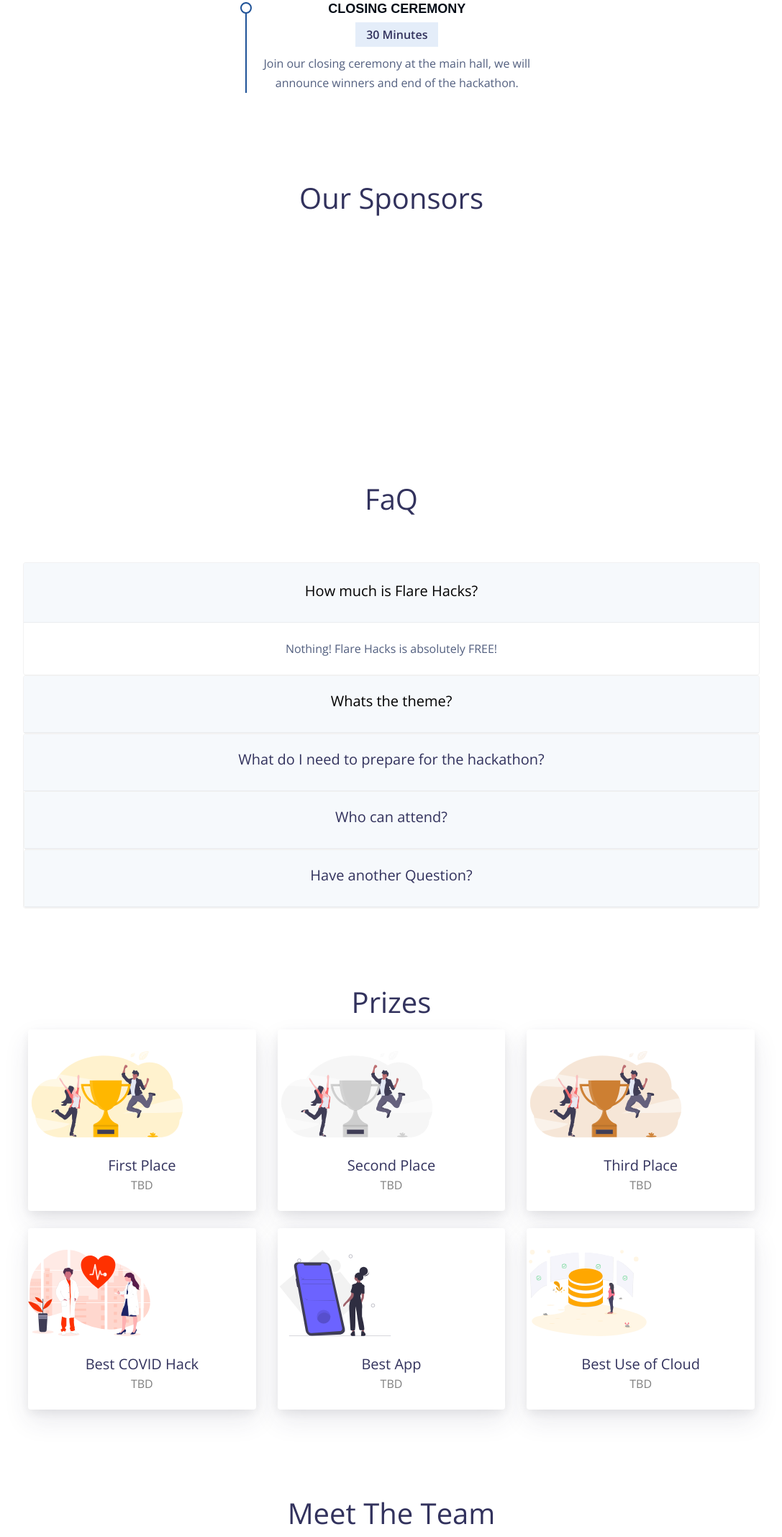
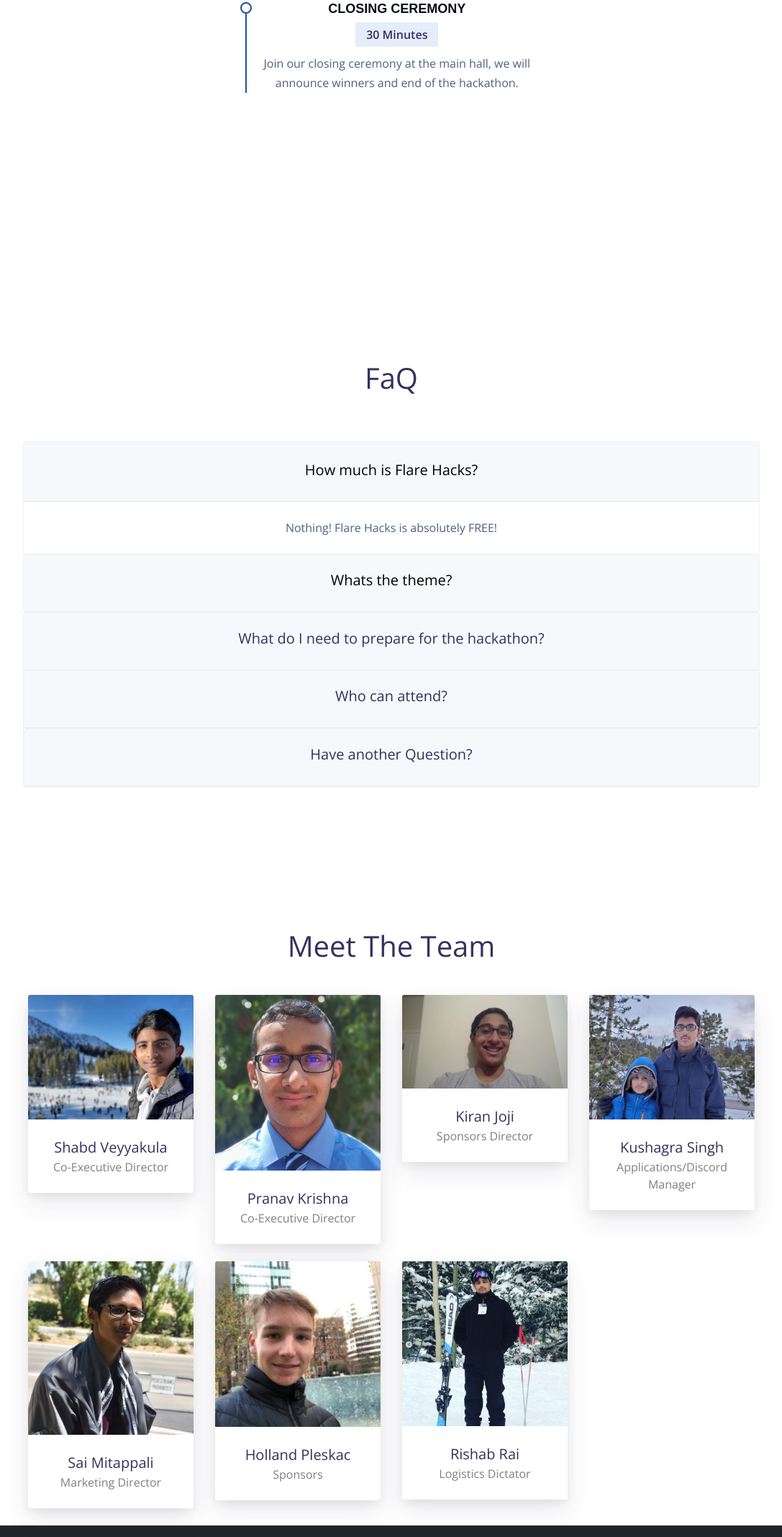
Before and after one commit to Th3-H4xx0r/FlareHacksWebsite, a website: page index.html in a window 1280 px wide. Shown: the part 4087-6222 px from the top of the page at 72% size, without its empty margins (96-1183 px from the left). Drawn offline with nearby package versions, Linux system fonts and the light colour scheme.

Commit message:
commentoed out prizes and sponsors

```diff
--- a/index.html
+++ b/index.html
@@ -525,11 +525,13 @@
 
     </center>
 
-    <div id = "sponsors" class="d-flex justify-content-center">
+    <!--
+      <div id = "sponsors" class="d-flex justify-content-center">
 
       <h1 style="margin-top: 100px;">Our Sponsors</h1>
 
     </div>
+    -->
 
   </div>
 
@@ -643,7 +645,8 @@
 <div style="height: 100px;"></div>
 
 <!--PRIZES SECTION-->
-<div class="container" id = "prizes">
+<!--
+  <div class="container" id = "prizes">
   <section>
     <div class="d-flex justify-content-center" align = "center">
       <h1>Prizes</h1>
@@ -653,7 +656,6 @@
 
       <div class="row" align = "center">
 
-        <!--FIRST PLACE PRIZE-->
 
         <div class="col-xl-4 col-md-6 mb-4" style="width: 450px;" data-aos="fade-in">
           <div class="card border-0 shadow">
@@ -665,7 +667,6 @@
           </div>
         </div>
 
-        <!--SECOND PLACE PRIZE-->
 
         <div class="col-xl-4 col-md-6 mb-4" style="width: 450px;" data-aos="fade-in" data-aos-delay="100">
           <div class="card border-0 shadow">
@@ -677,7 +678,6 @@
           </div>
         </div>
 
-        <!--THIRD PLACE PRIZE-->
 
         <div class="col-xl-4 col-md-6 mb-4" style="width: 450px;" data-aos="fade-in" data-aos-delay="200">
           <div class="card border-0 shadow">
@@ -689,7 +689,6 @@
           </div>
         </div>
 
-        <!--BEST COVID HACK PRIZE-->
 
         <div class="col-xl-4 col-md-6 mb-4" style="width: 450px;" data-aos="fade-in" data-aos-delay="300">
           <div class="card border-0 shadow">
@@ -701,7 +700,6 @@
           </div>
         </div>
 
-        <!--BEST APP PRIZE-->
 
         <div class="col-xl-4 col-md-6 mb-4" style="width: 450px;" data-aos="fade-in" data-aos-delay="400">
           <div class="card border-0 shadow">
@@ -713,7 +711,6 @@
           </div>
         </div>
 
-        <!--BEST USE OF CLOUD PRIZE-->
 
         <div class="col-xl-4 col-md-6 mb-4" style="width: 450px;" data-aos="fade-in" data-aos-delay="600">
           <div class="card border-0 shadow">
@@ -727,6 +724,7 @@
       </div>
   </section>
 </div>
+-->
 
 
 
```
